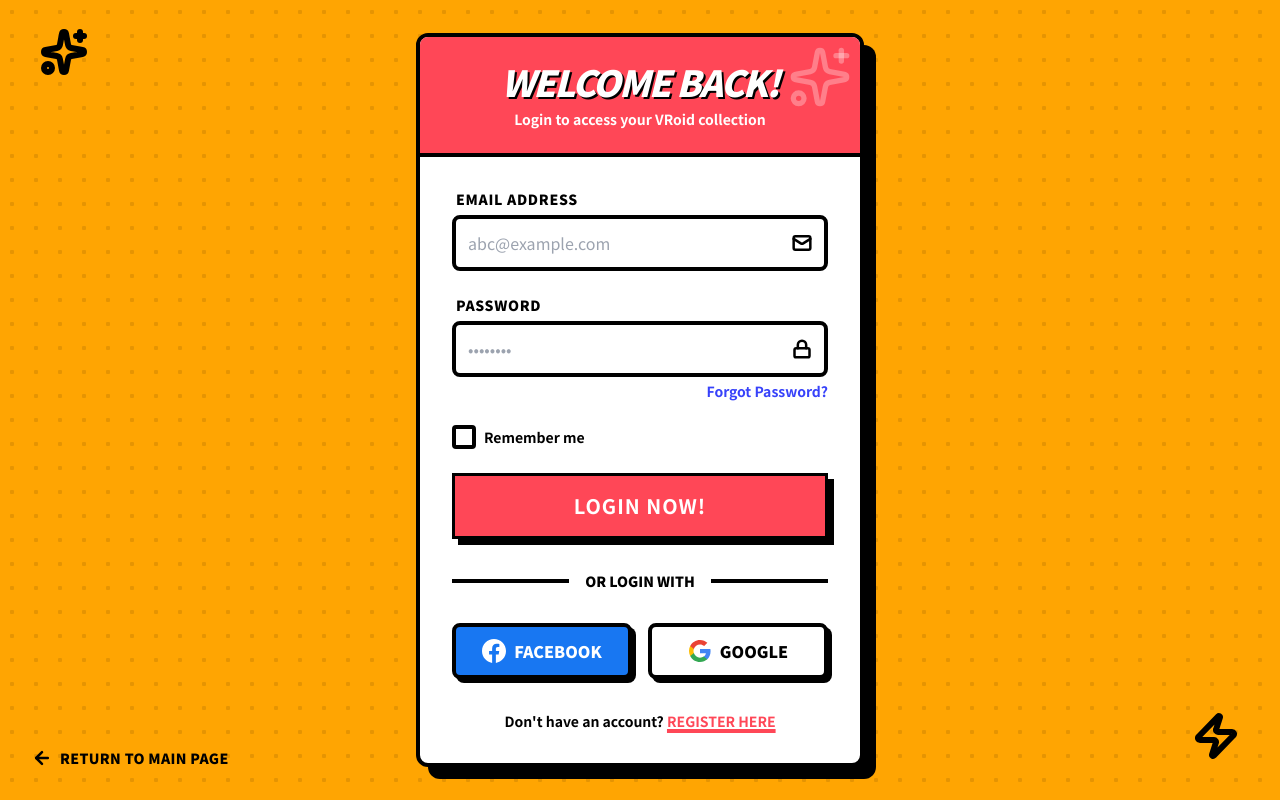
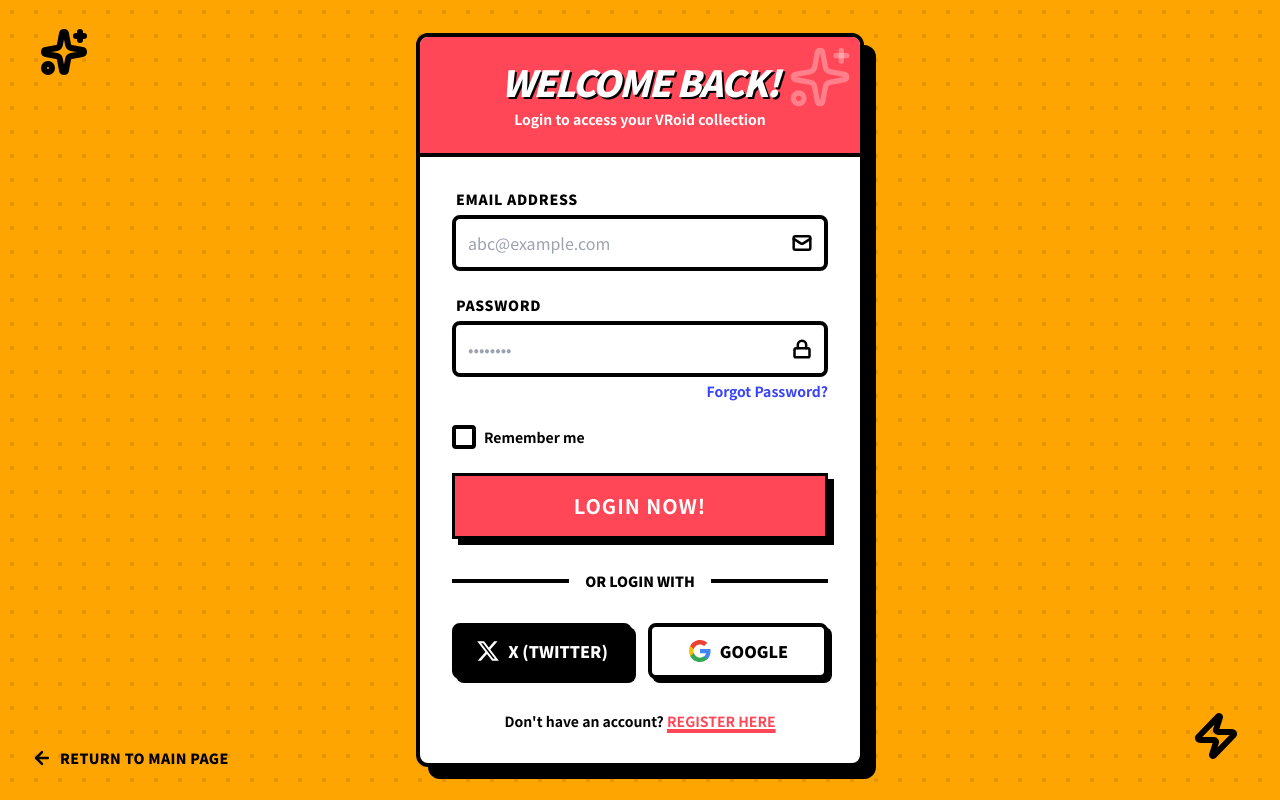
Before and after one commit to leduc121/vroid_website_fe, a React (Vite) app: page /vroid_website_fe/login in a window 1280 px wide. Built offline with nearby package versions, Linux system fonts and the light colour scheme.

Commit message:
feat: Add new login page with form, social login options, and UI elements.

```diff
--- a/src/pages/LoginPage.tsx
+++ b/src/pages/LoginPage.tsx
@@ -120,13 +120,13 @@ export function LoginPage() {
             <div className="grid grid-cols-2 gap-4">
               <button
                 type="button"
-                onClick={() => window.location.href = 'http://localhost:3001/api/auth/facebook'}
-                className="flex items-center justify-center gap-2 p-3 border-4 border-black rounded-lg bg-[#1877F2] hover:bg-[#166FE5] text-white transition-all font-black shadow-[4px_4px_0px_0px_#000] hover:shadow-[6px_6px_0px_0px_#000] hover:translate-x-[-2px] hover:translate-y-[-2px]"
+                onClick={() => window.location.href = 'http://localhost:3001/api/auth/twitter'}
+                className="flex items-center justify-center gap-2 p-3 border-4 border-black rounded-lg bg-black hover:bg-gray-900 text-white transition-all font-black shadow-[4px_4px_0px_0px_#000] hover:shadow-[6px_6px_0px_0px_#000] hover:translate-x-[-2px] hover:translate-y-[-2px]"
               >
                 <svg className="w-6 h-6" viewBox="0 0 24 24" fill="currentColor">
-                  <path d="M24 12.073c0-6.627-5.373-12-12-12s-12 5.373-12 12c0 5.99 4.388 10.954 10.125 11.854v-8.385H7.078v-3.47h3.047V9.43c0-3.007 1.792-4.669 4.533-4.669 1.312 0 2.686.235 2.686.235v2.953H15.83c-1.491 0-1.956.925-1.956 1.874v2.25h3.328l-.532 3.47h-2.796v8.385C19.612 23.027 24 18.062 24 12.073z" />
+                  <path d="M18.244 2.25h3.308l-7.227 8.26 8.502 11.24H16.17l-5.214-6.817L4.99 21.75H1.68l7.73-8.835L1.254 2.25H8.08l4.713 6.231zm-1.161 17.52h1.833L7.084 4.126H5.117z" />
                 </svg>
-                <span className="hidden sm:inline">FACEBOOK</span>
+                <span className="hidden sm:inline">X (TWITTER)</span>
               </button>
               <button
                 type="button"
```
